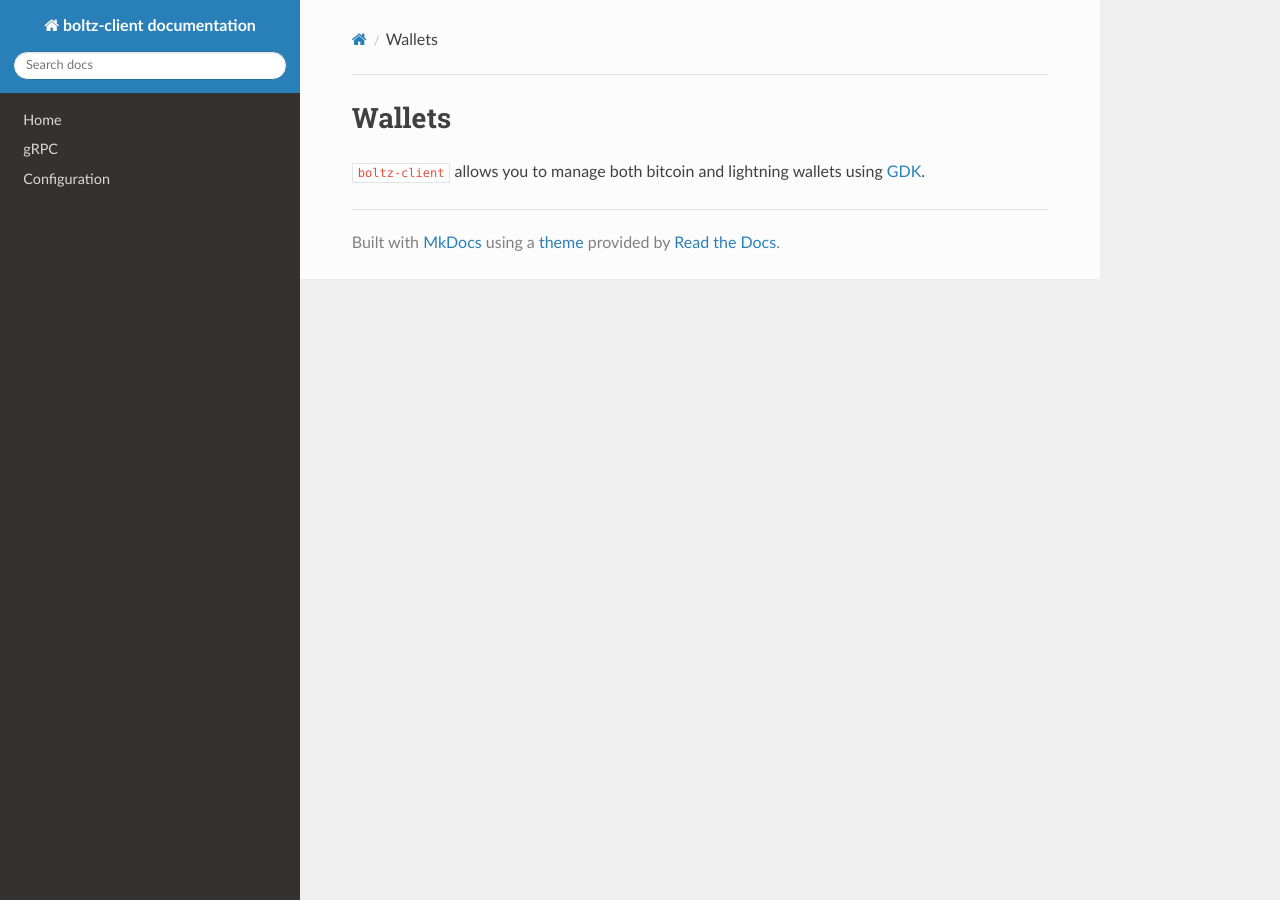
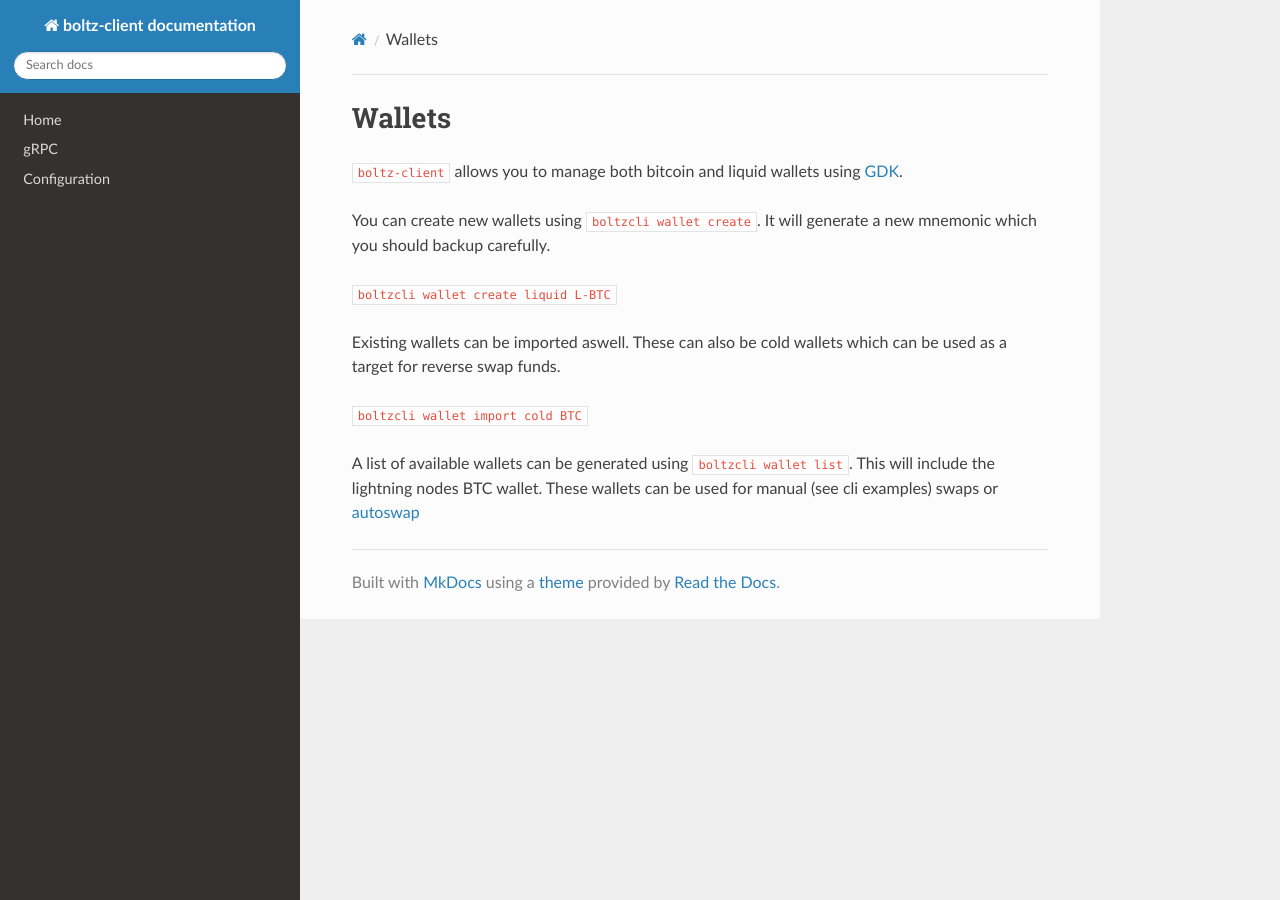
Before and after one commit to BoltzExchange/boltz-client, an MkDocs documentation site: the page built from docs/wallets.md, in a window 1280 px wide. Built offline with MkDocs 1.6.1, drawn with Linux system fonts in a browser that asks for light colours; nearby versions of some CDN libraries.

Commit message:
docs: wallets

```diff
--- a/docs/wallets.md
+++ b/docs/wallets.md
@@ -1,3 +1,14 @@
 # Wallets
 
-`boltz-client` allows you to manage both bitcoin and lightning wallets using [GDK](https://github.com/Blockstream/gdk).
+`boltz-client` allows you to manage both bitcoin and liquid wallets using [GDK](https://github.com/Blockstream/gdk).
+
+You can create new wallets using `boltzcli wallet create`. It will generate a new mnemonic which you should backup carefully.
+
+`boltzcli wallet create liquid L-BTC`
+
+Existing wallets can be imported aswell. These can also be cold wallets which can be used as a target for reverse swap funds.
+
+`boltzcli wallet import cold BTC`
+
+A list of available wallets can be generated using `boltzcli wallet list`. This will include the lightning nodes BTC wallet.
+These wallets can be used for manual (see cli examples) swaps or [autoswap](autoswap.md)
```
Also changed, not shown: docs/autoswap.md (+0 -1 lines).
